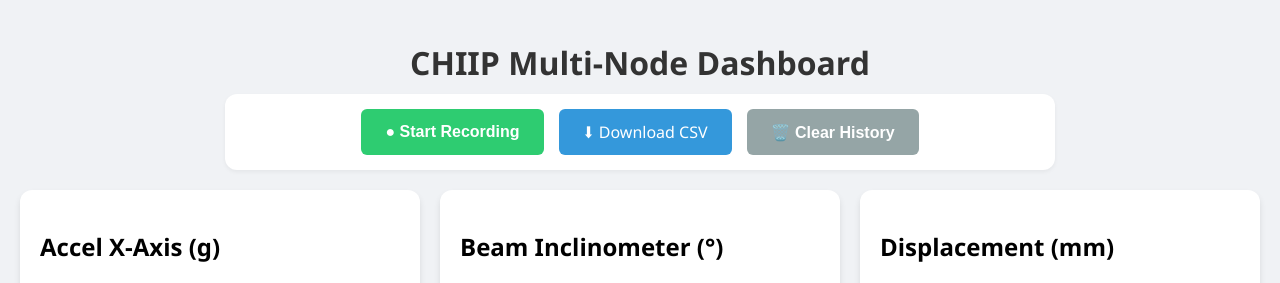
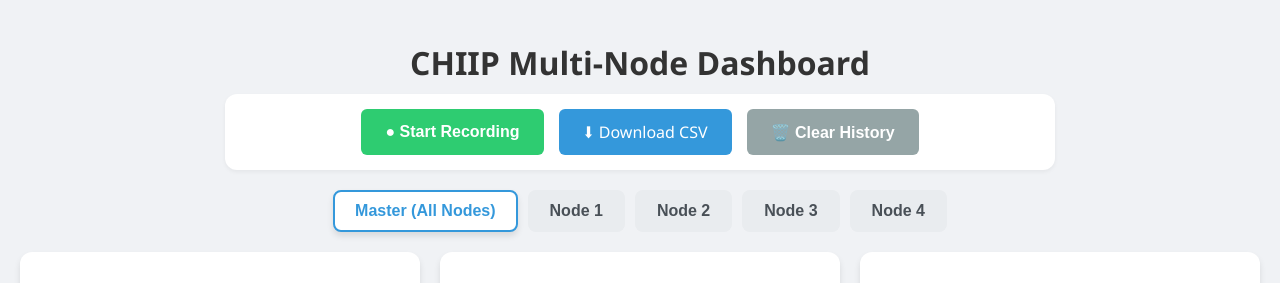
Before and after one commit to charlesbmarsh/shm, a Flask app: page / in a window 1280 px wide. Shown: the top 283 px of the page. Run offline with Flask 3, Linux system fonts and the light colour scheme; data that the repository does not hold is empty; a map, chart or similar area stays blank.

Commit message:
Update index.html

```diff
--- a/templates/index.html
+++ b/templates/index.html
@@ -6,6 +6,8 @@
     <style>
         body { font-family: 'Segoe UI', Tahoma, Geneva, Verdana, sans-serif; background: #f0f2f5; padding: 20px; margin: 0; }
         h1 { text-align: center; color: #333; margin-bottom: 10px; }
+
+        /* Main Controls */
         .controls { display: flex; justify-content: center; gap: 15px; margin-bottom: 20px; background: white; padding: 15px; border-radius: 12px; box-shadow: 0 2px 4px rgba(0,0,0,0.05); max-width: 800px; margin-left: auto; margin-right: auto; }
         button { padding: 12px 24px; border: none; cursor: pointer; border-radius: 6px; font-size: 1rem; font-weight: 600; transition: all 0.2s; }
         #recordBtn { background: #2ecc71; color: white; min-width: 150px; }
@@ -13,6 +15,14 @@
         #downloadBtn { background: #3498db; color: white; text-decoration: none; display: inline-block; text-align: center; padding: 12px 24px; border-radius: 6px; }
         #clearBtn { background: #95a5a6; color: white; }
         @keyframes pulse { 0% { box-shadow: 0 0 0 0 rgba(231, 76, 60, 0.7); } 70% { box-shadow: 0 0 0 10px rgba(231, 76, 60, 0); } 100% { box-shadow: 0 0 0 0 rgba(231, 76, 60, 0); } }
+
+        /* Tab Navigation */
+        .tab-container { display: flex; justify-content: center; gap: 10px; margin-bottom: 20px; max-width: 1400px; margin-left: auto; margin-right: auto; }
+        .tab-btn { background: #e9ecef; color: #495057; border: 2px solid transparent; padding: 10px 20px; font-size: 1rem; font-weight: bold; border-radius: 8px; cursor: pointer; transition: all 0.3s; }
+        .tab-btn:hover { background: #dee2e6; }
+        .tab-btn.active { background: #fff; border: 2px solid #3498db; color: #3498db; box-shadow: 0 4px 6px rgba(0,0,0,0.1); }
+
+        /* Grid */
         .container { display: grid; grid-template-columns: repeat(auto-fit, minmax(400px, 1fr)); gap: 20px; max-width: 1400px; margin: 0 auto; }
         .chart-box { background: white; padding: 20px; border-radius: 12px; box-shadow: 0 4px 6px rgba(0,0,0,0.1); }
         .table-box { grid-column: 1 / -1; background: white; padding: 20px; border-radius: 12px; box-shadow: 0 4px 6px rgba(0,0,0,0.1); overflow-x: auto; }
@@ -29,6 +39,14 @@
         <button id="recordBtn" onclick="toggleRecord()">● Start Recording</button>
         <a id="downloadBtn" href="/download" target="_blank">⬇ Download CSV</a>
         <button id="clearBtn" onclick="clearData()">🗑️ Clear History</button>
+    </div>
+
+    <div class="tab-container">
+        <button class="tab-btn active" onclick="switchTab('All', this)">Master (All Nodes)</button>
+        <button class="tab-btn" onclick="switchTab('Node_1', this)">Node 1</button>
+        <button class="tab-btn" onclick="switchTab('Node_2', this)">Node 2</button>
+        <button class="tab-btn" onclick="switchTab('Node_3', this)">Node 3</button>
+        <button class="tab-btn" onclick="switchTab('Node_4', this)">Node 4</button>
     </div>
 
     <div class="container">
@@ -66,6 +84,18 @@
     </div>
 
     <script>
+        // Global state for tabs
+        let activeTab = 'All';
+
+        function switchTab(nodeId, btnElement) {
+            activeTab = nodeId;
+            // Update button styles
+            document.querySelectorAll('.tab-btn').forEach(btn => btn.classList.remove('active'));
+            btnElement.classList.add('active');
+            // Force an immediate chart update so it feels snappy
+            updateDashboard();
+        }
+
         const commonOptions = { animation: false, responsive: true, elements: { point: { radius: 0 } }, scales: { x: { display: false } } };
 
         // Colors for up to 4 devices
@@ -115,7 +145,7 @@
                     groupedData[id].ax.push(row.accel_x);
                     groupedData[id].beam.push(row.incl_beam);
                     groupedData[id].disp.push(row.disp);
-                    labels.push(row.timestamp); // Not perfect for multi-line x-axis, but Chart.js handles it ok with x-axis hidden
+                    labels.push(row.timestamp);
                 });
 
                 // Rebuild datasets
@@ -124,20 +154,30 @@
                 const dispDatasets = [];
 
                 for (const [id, streams] of Object.entries(groupedData)) {
-                    const color = deviceColors[id] || "#333333";
-                    accelDatasets.push({ label: id, borderColor: color, borderWidth: 2, data: streams.ax });
-                    inclDatasets.push({ label: id, borderColor: color, borderWidth: 2, data: streams.beam });
-                    dispDatasets.push({ label: id, borderColor: color, borderWidth: 2, data: streams.disp });
+                    // FILTER LOGIC: Only push datasets that match the active tab
+                    if (activeTab === 'All' || activeTab === id) {
+                        const color = deviceColors[id] || "#333333";
+                        accelDatasets.push({ label: id, borderColor: color, borderWidth: 2, data: streams.ax });
+                        inclDatasets.push({ label: id, borderColor: color, borderWidth: 2, data: streams.beam });
+                        dispDatasets.push({ label: id, borderColor: color, borderWidth: 2, data: streams.disp });
+                    }
                 }
 
                 accelChart.data.labels = labels; accelChart.data.datasets = accelDatasets; accelChart.update();
                 inclChart.data.labels = labels; inclChart.data.datasets = inclDatasets; inclChart.update();
                 dispChart.data.labels = labels; dispChart.data.datasets = dispDatasets; dispChart.update();
 
-                // Update Table
+                // Update Table (Also filtered by tab!)
                 const tableBody = document.getElementById('sensorTableBody');
                 tableBody.innerHTML = "";
-                data.slice(-15).reverse().forEach(row => {
+
+                // Filter the raw data array before rendering the table
+                let displayData = data;
+                if (activeTab !== 'All') {
+                    displayData = data.filter(row => row.device_id === activeTab);
+                }
+
+                displayData.slice(-15).reverse().forEach(row => {
                     const tr = document.createElement('tr');
                     const fmt = (val) => val != null ? val.toFixed(4) : "0.0000";
                     tr.innerHTML = `
```
